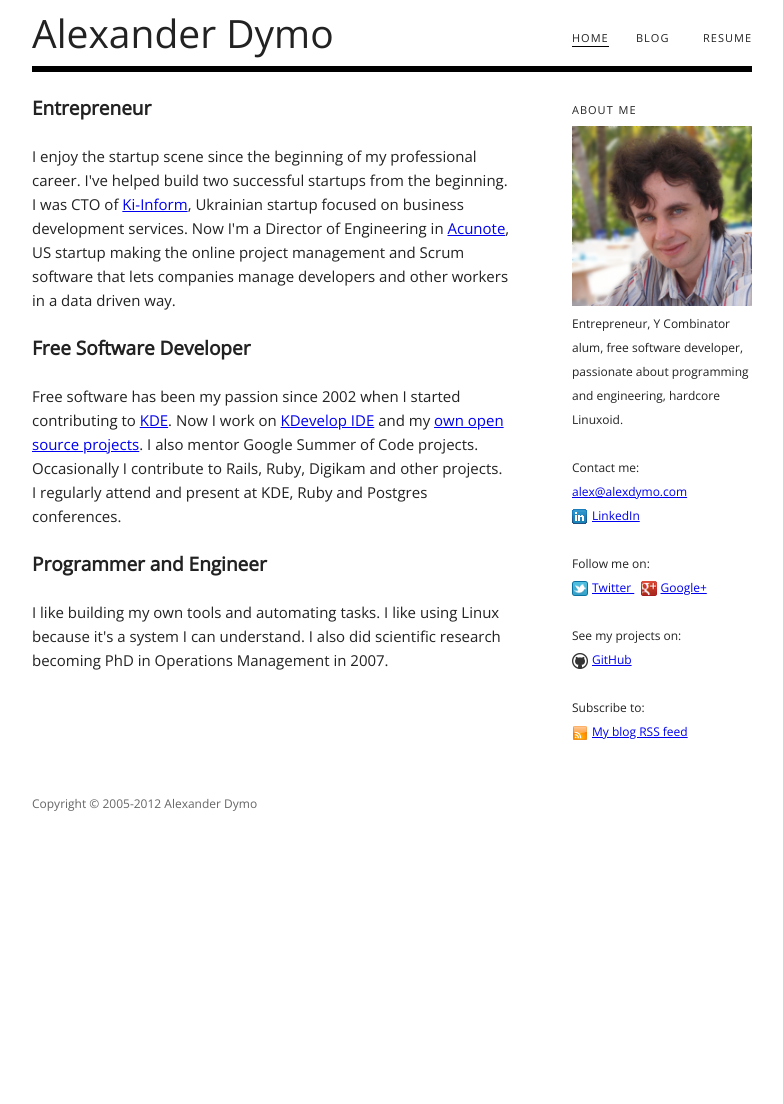
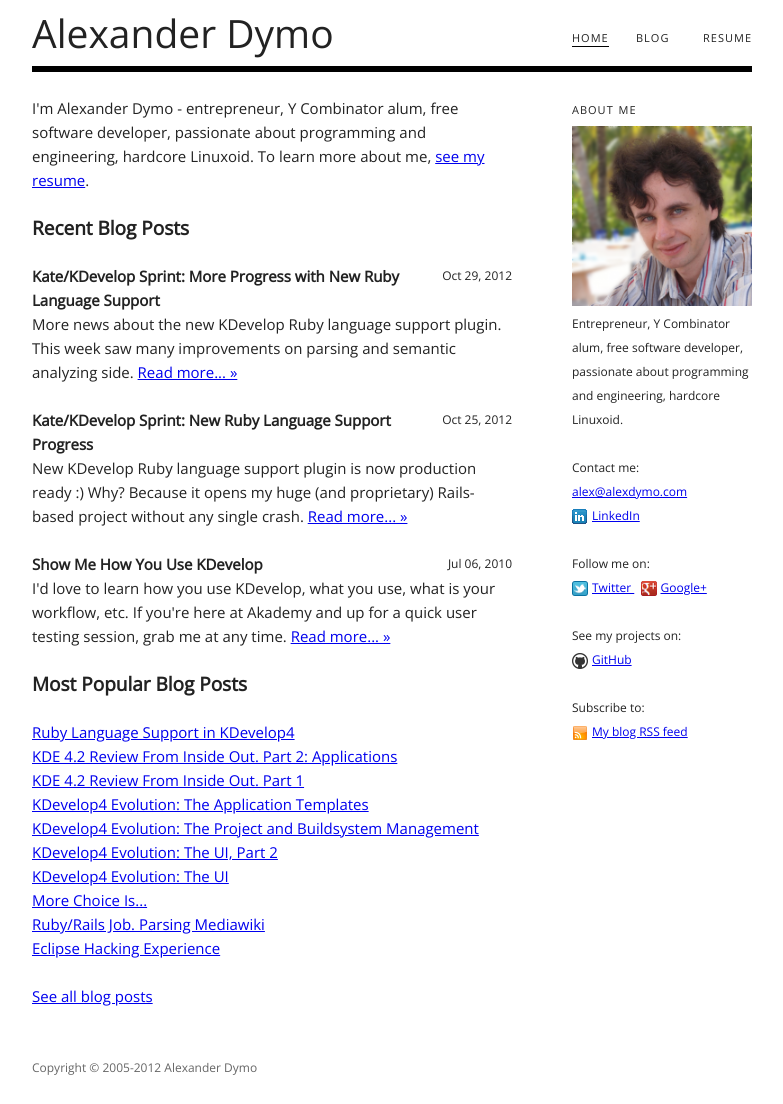
Before and after one commit to adymo/alexdymo.com, a Jekyll site: the page built from index.html, in a window 1280 px wide. Shown: the whole page, without its empty margins (248-1031 px from the left). Built offline with Jekyll 4.4.1, drawn with Linux system fonts in a browser that asks for light colours; Markdown is read by kramdown in place of the engine named in the settings; before the commit the page ends 900 px from its top, so only the background shows below that.

Commit message:
Better index page that now contains: - very short info about me (same as meta description) - list of recent blog posts with previews - list of most popular blog posts

```diff
--- a/_posts/2010-07-06-show-me-how-you-use-kdevelop.html
+++ b/_posts/2010-07-06-show-me-how-you-use-kdevelop.html
@@ -5,5 +5,5 @@ header: Blog
 ---
 
 <p>
-I'd love to learn how you use KDevelop, what you use, what is your workflow, etc. If you're here at Akademy and up for a quick user testing session, grab me at any time (currently I'm at Demola). If you don't know how I look like, ping me at irc (nick: adymo, #akademy and #kdevelop channels).
+I'd love to learn how you use KDevelop, what you use, what is your workflow, etc. If you're here at Akademy and up for a quick user testing session, grab me at any time.<!--more--> Currently I'm at Demola. If you don't know how I look like, ping me at irc (nick: adymo, #akademy and #kdevelop channels).
 </p>
--- a/_posts/2012-10-25-kate-kdevelop-sprint-new-ruby-language-support-progress.html
+++ b/_posts/2012-10-25-kate-kdevelop-sprint-new-ruby-language-support-progress.html
@@ -5,7 +5,7 @@ header: Blog
 ---
 
 <p>
-New <a href="https://projects.kde.org/projects/playground/devtools/plugins/kdev-ruby" target="_blank">KDevelop Ruby language support</a> plugin is now production ready&nbsp;:) Why? Because it opens my huge (and proprietary) Rails-based project without any single crash.
+New <a href="https://projects.kde.org/projects/playground/devtools/plugins/kdev-ruby" target="_blank">KDevelop Ruby language support</a> plugin is now production ready&nbsp;:) Why? Because it opens my huge (and proprietary) Rails-based project without any single crash.<!--more-->
 </p>
 <p>
 Thanks to Miquel and Milian who helped to make it happen!
--- a/_posts/2012-10-29-kate-kdevelop-sprint-more-progress-with-new-ruby-language-support.html
+++ b/_posts/2012-10-29-kate-kdevelop-sprint-more-progress-with-new-ruby-language-support.html
@@ -8,7 +8,7 @@ header: Blog
 More news about the new <a href="https://projects.kde.org/projects/playground/devtools/plugins/kdev-ruby" target="_blank">KDevelop Ruby language support</a> plugin.
 </p>
 <p>
-This week saw many improvements on parsing and semantic analyzing side. Just to name a few, parser is now able to recognize even the most strange heredocs, properly distinguish between classes and modules, support class methods, autorequire Rails code and more. <a href="http://www.mssola.com/" target="_blank">Miquel</a> who did all those amazing things can probably tell you more about that, so let's wait for his blog posts&nbsp;:)
+This week saw many improvements on parsing and semantic analyzing side. <!--more-->Just to name a few, parser is now able to recognize even the most strange heredocs, properly distinguish between classes and modules, support class methods, autorequire Rails code and more. <a href="http://www.mssola.com/" target="_blank">Miquel</a> who did all those amazing things can probably tell you more about that, so let's wait for his blog posts&nbsp;:)
 </p>
 <p>
 Meanwhile KDevelop got two major new features - new file templates and unit testing support. So Ruby plugin now has new class template which you can already use, and a preliminary support for Test::Unit which you cannot yet use (it's not yet finished and committed).
--- a/index.html
+++ b/index.html
@@ -3,17 +3,38 @@ layout: default
 header: Home
 description: "Entrepreneur, Y Combinator alum, free software developer, passionate about programming and engineering, hardcore Linuxoid."
 ---
-<h1>Entrepreneur</h1>
 <p>
-I enjoy the startup scene since the beginning of my professional career. I've helped build two successful startups from the beginning. I&nbsp;was CTO of <a href="http://ki-inform.com" target="_blank">Ki-Inform</a>, Ukrainian startup focused on business development services. Now I'm a Director of Engineering in <a href="http://www.acunote.com" target="_blank">Acunote</a>, US startup making the online project management and Scrum software that lets companies manage developers and other workers in a data driven way.
+I'm Alexander Dymo - entrepreneur, Y Combinator alum, free software developer, passionate about programming and engineering, hardcore Linuxoid. To learn more about me, <a href="/resume.html">see my resume</a>.
 </p>
 
-<h1>Free Software Developer</h1>
+<h1>Recent Blog Posts</h1>
+{% for post in site.posts limit:3 %}
+    <div style="margin: 24px 0;">
+        <div style="float:left; width: 388px;">
+            <b>{{ post.title }}</b>
+        </div>
+        <div class="small" style="float: left; margin-left: 12px; text-align: right; width: 80px;">
+            {{ post.date | date: "%b %d, %Y" }}
+        </div>
+        <div class="clear"></div>
+        {{ post.content | post_preview | strip_html }}
+            <a href="{{ post.url }}">Read&nbsp;more... &raquo;</a>
+    </div>
+{% endfor %}
+
+<h1>Most Popular Blog Posts</h1>
 <p>
-Free software has been my passion since 2002 when I started contributing to <a href="http://www.kde.org" target="_blank">KDE</a>. Now I work on <a href="http://www.kdevelop.org" target="_blank">KDevelop IDE</a> and my <a href="http://github.com/adymo" target="_blank">own open source projects</a>. I also mentor Google Summer of Code projects. Occasionally I contribute to Rails, Ruby, Digikam and other projects. I&nbsp;regularly attend and present at KDE, Ruby and Postgres conferences.
+    <a href="/blog/2010/03/ruby-language-support-in-kdevelop4.html">Ruby Language Support in KDevelop4</a><br/>
+    <a href="/blog/2009/01/kde-4-2-review-from-inside-out-part-2-applications.html">KDE 4.2 Review From Inside Out. Part 2: Applications</a><br/>
+    <a href="/blog/2009/01/kde-4-2-review-from-inside-out-part-1.html">KDE 4.2 Review From Inside Out. Part 1</a><br/>
+    <a href="/blog/2007/03/kdevelop4-evolution-the-application-templates.html">KDevelop4 Evolution: The Application Templates</a><br/>
+    <a href="/blog/2007/03/kdevelop4-evolution-the-project-and-buildsystem-management.html">KDevelop4 Evolution: The Project and Buildsystem Management</a><br/>
+    <a href="/blog/2007/02/kdevelop4-evolution-the-ui-part-2.html">KDevelop4 Evolution: The UI, Part 2</a><br/>
+    <a href="/blog/2007/02/kdevelop4-evolution-the-ui.html">KDevelop4 Evolution: The UI</a><br/>
+    <a href="/blog/2006/11/more-choice-is.html">More Choice Is...</a><br/>
+    <a href="/blog/2006/05/ruby-rails-job-parsing-mediawiki.html">Ruby/Rails Job. Parsing Mediawiki</a><br/>
+    <a href="/blog/2005/08/eclipse-hacking-experience.html">Eclipse Hacking Experience</a><br/>
 </p>
-
-<h1>Programmer and Engineer</h1>
 <p>
-I like building my own tools and automating tasks. I like using Linux because it's a system I can understand. I also did scientific research becoming PhD in Operations Management&nbsp;in&nbsp;2007.
+<a href="/blog">See all blog posts</a>
 </p>
```
